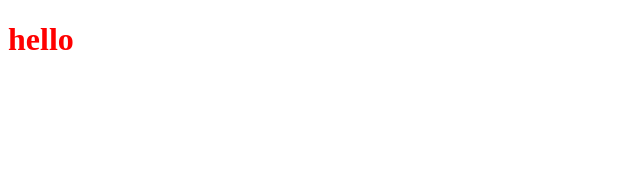
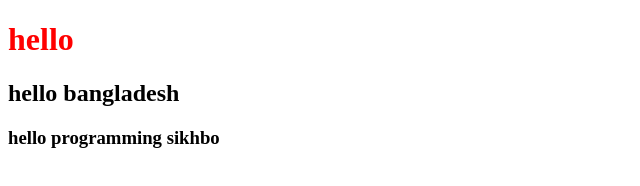
Before and after one commit to Asmasiddika/multiple-page-website, a plain HTML site: page index.html in a window 1280 px wide. Shown: the whole page, without its empty margins (0-640 px from the left). Drawn offline with Linux system fonts and the light colour scheme.

Commit message:
second commit

```diff
--- a/index.html
+++ b/index.html
@@ -9,5 +9,7 @@
 </head>
 <body>
     <h1>hello</h1>
+    <h2>hello bangladesh</h2>
+    <h3>hello programming sikhbo</h3>
 </body>
 </html>
```
